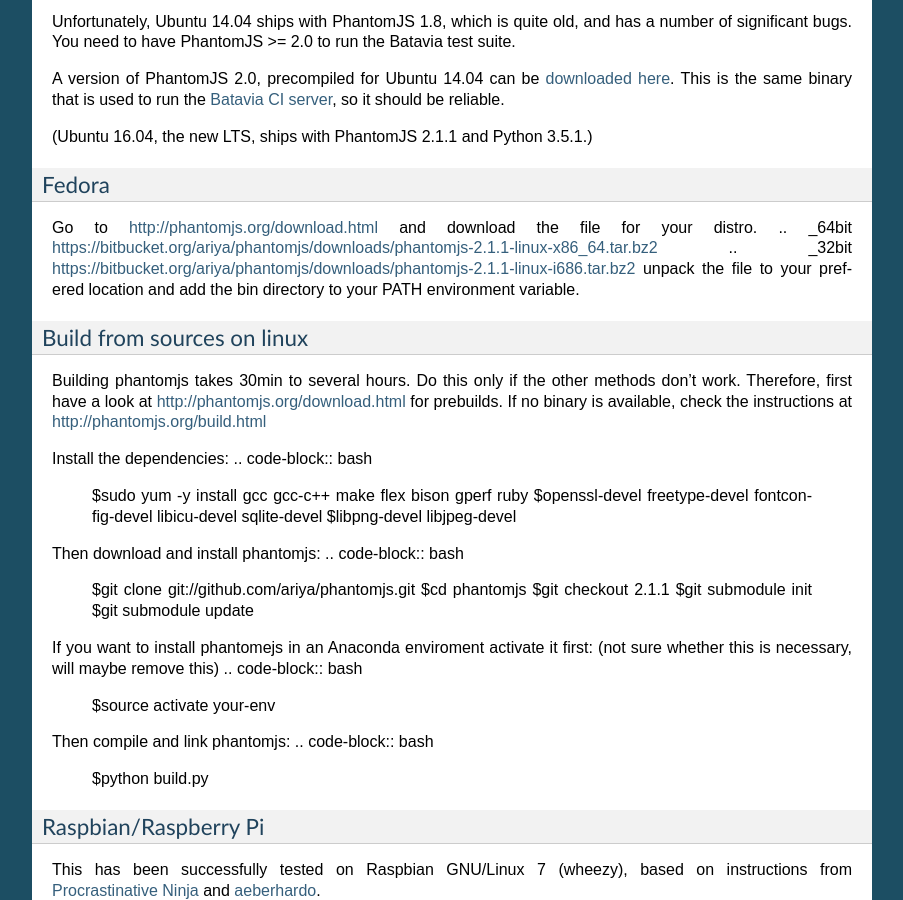
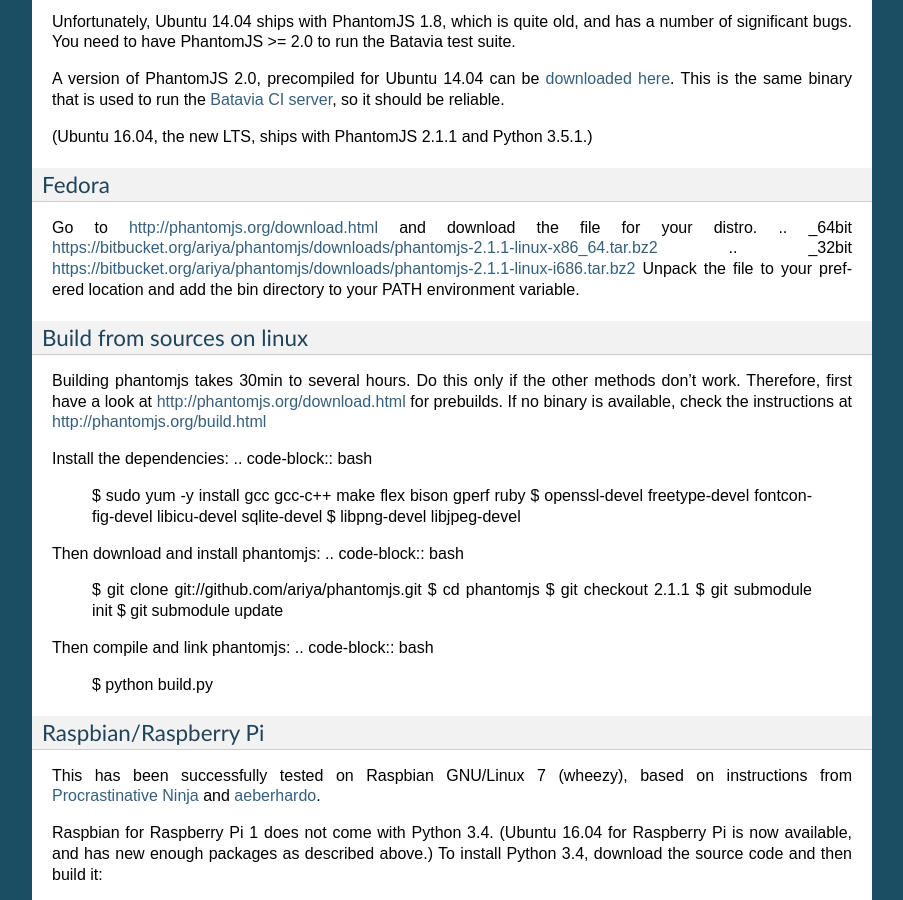
Before and after one commit to beeware/batavia, a Sphinx documentation site: the page built from docs/internals/contributing.rst, in a window 1280 px wide and 900 px high, scrolled down 1048 px. Shown: the whole window, without its empty margins (198-1101 px from the left). Built offline with Sphinx 7.4.7, drawn with Linux system fonts in a browser that asks for light colours.

Commit message:
Update contributing.rst

```diff
--- a/docs/internals/contributing.rst
+++ b/docs/internals/contributing.rst
@@ -88,7 +88,7 @@
 Go to http://phantomjs.org/download.html and download the file for your distro.
 .. _64bit https://bitbucket.org/ariya/phantomjs/downloads/phantomjs-2.1.1-linux-x86_64.tar.bz2
 .. _32bit https://bitbucket.org/ariya/phantomjs/downloads/phantomjs-2.1.1-linux-i686.tar.bz2
-unpack the file to your prefered location and add the bin directory to your PATH environment variable.
+Unpack the file to your prefered location and add the bin directory to your PATH environment variable.
 
 
 Build from sources on linux
@@ -99,26 +99,21 @@
 
 Install the dependencies:
 .. code-block:: bash
-	$sudo yum -y install gcc gcc-c++ make flex bison gperf ruby \
-  	$openssl-devel freetype-devel fontconfig-devel libicu-devel sqlite-devel \
-  	$libpng-devel libjpeg-devel
+	$ sudo yum -y install gcc gcc-c++ make flex bison gperf ruby \
+  	$ openssl-devel freetype-devel fontconfig-devel libicu-devel sqlite-devel \
+  	$ libpng-devel libjpeg-devel
 
 Then download and install phantomjs:
 .. code-block:: bash
-	$git clone git://github.com/ariya/phantomjs.git
-	$cd phantomjs
-	$git checkout 2.1.1
-	$git submodule init
-	$git submodule update
-
-If you want to install phantomejs in an Anaconda enviroment activate it first:
-(not sure whether this is necessary, will maybe remove this)
-.. code-block:: bash
-	$source activate your-env
+	$ git clone git://github.com/ariya/phantomjs.git
+	$ cd phantomjs
+	$ git checkout 2.1.1
+	$ git submodule init
+	$ git submodule update
 
 Then compile and link phantomjs:
 .. code-block:: bash
-	$python build.py
+	$ python build.py
 
 Raspbian/Raspberry Pi
 ~~~~~~~~~~~~~~~~~~~~~
```
